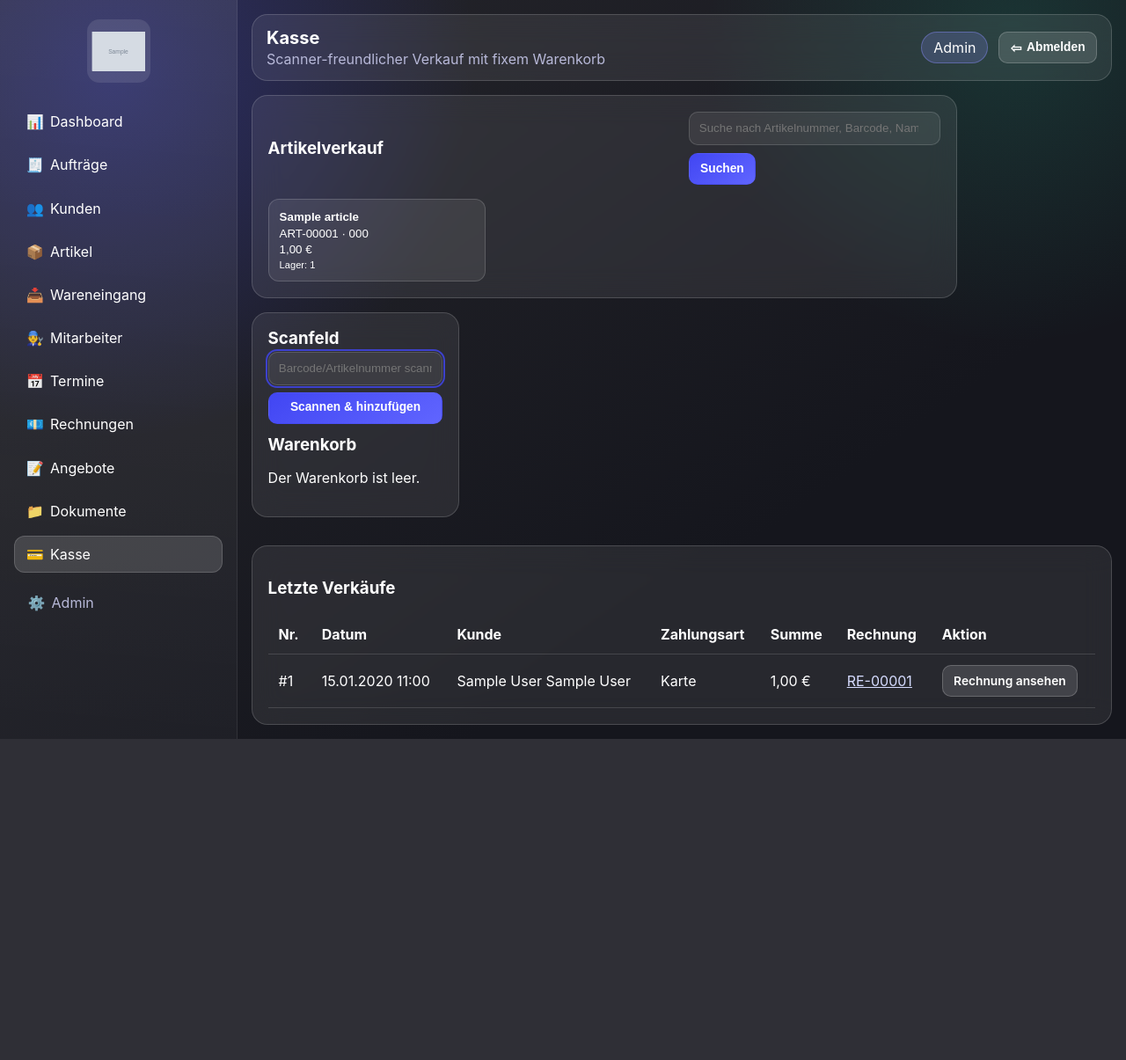
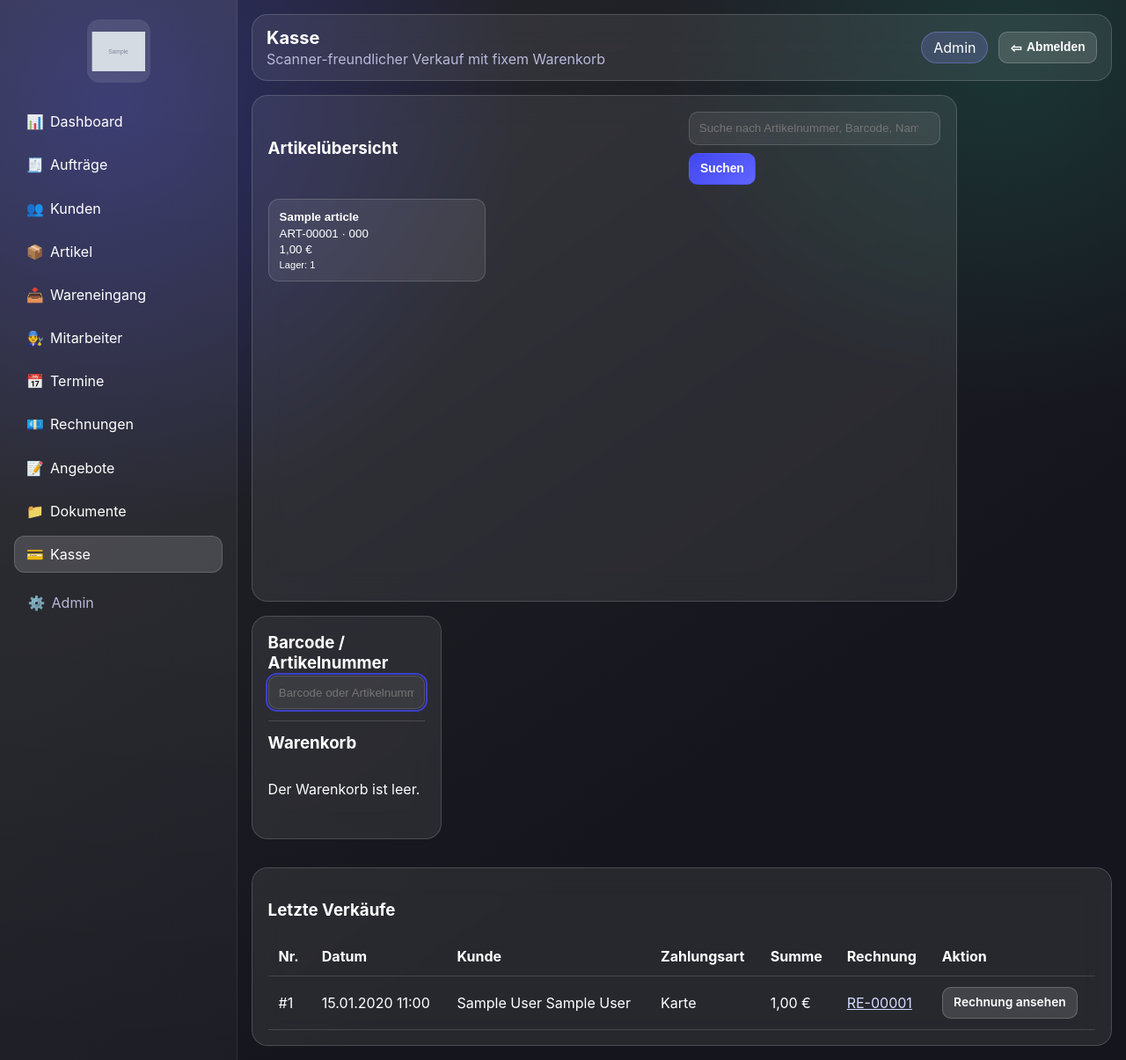
Before and after one commit to uniquetesla/urbanshine_app, a Django app: page /kasse/ in a window 1280 px wide. Shown: the whole page at 88% size. Before the commit the page ends 840 px from the top, so only its background shows below. Run offline with Django 5.2, Linux system fonts and the light colour scheme; a user stored in the database is signed in; data comes from the database, SQL or seed files in the repository; tables that the repository leaves empty hold one stand-in row (values such as "Sample post"); grey boxes marked "Sample" are stand-in pictures.

Commit message:
Redesign POS cart panel and scanner workflow

```diff
--- a/static/css/base.css
+++ b/static/css/base.css
@@ -127,16 +127,30 @@ th, td { padding: .75rem; border-bottom: 1px solid rgba(255,255,255,.14); text-a
 .receipt-overlay { position: fixed; inset:0; background: rgba(8,10,16,.55); display:none; align-items:center; justify-content:center; z-index: 1300; }
 .receipt-overlay.open { display:flex; }
 
-.pos-layout { display:grid; grid-template-columns: minmax(0,1fr) 390px; gap:1rem; align-items:start; }
-.pos-cart-panel { position: sticky; top: 1rem; max-height: calc(100vh - 2rem); overflow:auto; }
-.pos-tiles-grid { display:grid; grid-template-columns: repeat(auto-fill, minmax(200px,1fr)); gap:.75rem; }
+.pos-layout { display:grid; grid-template-columns: minmax(0,1fr) 410px; gap:1rem; align-items:start; }
+.pos-products-panel { min-height: 72vh; }
+.pos-panel-header { margin-bottom:1rem; }
+.pos-search-row { flex-wrap: wrap; }
+.pos-cart-panel { position: sticky; top: 1rem; max-height: calc(100vh - 2rem); display:grid; grid-template-rows: auto minmax(0,1fr); gap: .8rem; overflow:hidden; }
+.pos-scan-wrap { border-bottom: 1px solid rgba(255,255,255,.14); padding-bottom: .8rem; }
+.pos-scan-wrap input { width:100%; }
+.pos-cart-wrap { min-height: 0; display:grid; grid-template-rows: auto minmax(0,1fr) auto; gap:.75rem; }
+.pos-cart-header { display:flex; align-items:center; justify-content:space-between; gap:.75rem; }
+.pos-tiles-grid { display:grid; grid-template-columns: repeat(auto-fill, minmax(185px,1fr)); gap:.75rem; }
 .pos-article-tile { margin:0; }
 .pos-article-tile button { width:100%; text-align:left; border:1px solid var(--border); border-radius:12px; padding:.75rem; background:rgba(255,255,255,.08); color:var(--text); display:grid; gap:.24rem; cursor:pointer; }
 .pos-article-tile button:hover { background:rgba(255,255,255,.15); }
 .pos-article-tile button:disabled { opacity:.45; cursor:not-allowed; }
-.pos-inline-form { display:flex; gap:.35rem; align-items:center; }
-.pos-inline-form input[type="number"] { width:78px; }
+.pos-cart-items { overflow:auto; display:grid; gap:.65rem; padding-right:.2rem; }
+.pos-cart-item { border:1px solid rgba(255,255,255,.14); border-radius:12px; padding:.65rem; background:rgba(255,255,255,.03); }
+.pos-cart-item-name { margin:0; font-weight:600; }
+.pos-cart-item-price { margin:.2rem 0 .5rem; font-size:.92rem; color:var(--muted); }
+.pos-cart-item-actions { display:flex; align-items:center; gap:.4rem; }
+.pos-inline-form { margin:0; }
+.pos-qty-chip { min-width: 32px; text-align: center; font-weight: 600; }
+.pos-cart-footer { border-top:1px solid rgba(255,255,255,.14); padding-top:.75rem; display:grid; gap:.6rem; }
+.pos-total-row { margin:0; display:flex; justify-content:space-between; align-items:center; font-size:1.02rem; }
 .order-attachments-grid { display:grid; grid-template-columns: repeat(auto-fill,minmax(220px,1fr)); gap:.7rem; }
 .order-attachment-card { background: rgba(255,255,255,.05); border:1px solid rgba(255,255,255,.16); border-radius:12px; padding:.65rem; display:grid; gap:.35rem; }
 .order-attachment-card img { width:100%; height:130px; object-fit:cover; border-radius:8px; border:1px solid rgba(255,255,255,.14); }
-@media (max-width: 1080px) { .pos-layout { grid-template-columns: 1fr; } .pos-cart-panel { position: static; max-height: none; } }
+@media (max-width: 1080px) { .pos-layout { grid-template-columns: 1fr; } .pos-cart-panel { position: static; max-height: none; display:block; } .pos-cart-items { max-height: 45vh; } }
--- a/static/js/app.js
+++ b/static/js/app.js
@@ -233,48 +233,8 @@ document.addEventListener('DOMContentLoaded', () => {
         qtyInput.select();
       } catch (_error) {
         spawnToast('Wareneingang konnte nicht vorbereitet werden.', 'error');
-  }
-
-  const scanInput = document.getElementById('barcode_scan');
-  if (scanInput) {
-    const checkoutModal = document.getElementById('pos-checkout-modal');
-    const openCheckoutModalBtn = document.getElementById('pos-open-checkout-modal');
-    const closeCheckoutModalBtn = document.getElementById('pos-close-checkout-modal');
-
-    const focusScanInput = () => {
-      window.setTimeout(() => {
-        scanInput.focus();
-        scanInput.select();
-      }, 50);
-    };
-
-    focusScanInput();
-
-    if (openCheckoutModalBtn && checkoutModal) {
-      openCheckoutModalBtn.addEventListener('click', () => {
-        checkoutModal.classList.add('open');
-        checkoutModal.setAttribute('aria-hidden', 'false');
-        checkoutModal.querySelector('#customer_search')?.focus();
-      });
-    }
-
-    if (closeCheckoutModalBtn && checkoutModal) {
-      closeCheckoutModalBtn.addEventListener('click', () => {
-        checkoutModal.classList.remove('open');
-        checkoutModal.setAttribute('aria-hidden', 'true');
-        focusScanInput();
-      });
-    }
-
-    checkoutModal?.addEventListener('click', (event) => {
-      if (event.target === checkoutModal) {
-        checkoutModal.classList.remove('open');
-        checkoutModal.setAttribute('aria-hidden', 'true');
-        focusScanInput();
       }
     });
-  }
-});
 
     bookForm?.addEventListener('submit', async (event) => {
       event.preventDefault();
@@ -300,4 +260,59 @@ document.addEventListener('DOMContentLoaded', () => {
     });
   }
 
+  const posScanInput = document.getElementById('barcode_scan');
+  if (posScanInput) {
+    const posScanForm = document.getElementById('pos-scan-form');
+    const checkoutModal = document.getElementById('pos-checkout-modal');
+    const openCheckoutModalBtn = document.getElementById('pos-open-checkout-modal');
+    const closeCheckoutModalBtn = document.getElementById('pos-close-checkout-modal');
+
+    const focusScanInput = () => {
+      if (checkoutModal?.classList.contains('open')) return;
+      window.setTimeout(() => {
+        posScanInput.focus();
+        posScanInput.select();
+      }, 40);
+    };
+
+    focusScanInput();
+
+    posScanForm?.addEventListener('submit', () => {
+      posScanInput.value = posScanInput.value.trim();
+    });
+
+    document.addEventListener('click', (event) => {
+      if (checkoutModal?.classList.contains('open')) return;
+      const clickedInteractive = event.target.closest('input, select, textarea, button, a');
+      if (!clickedInteractive || clickedInteractive.closest('.pos-cart-panel') || clickedInteractive.closest('.pos-products-panel')) {
+        focusScanInput();
+      }
+    });
+
+    if (openCheckoutModalBtn && checkoutModal) {
+      openCheckoutModalBtn.addEventListener('click', () => {
+        checkoutModal.classList.add('open');
+        checkoutModal.setAttribute('aria-hidden', 'false');
+        checkoutModal.querySelector('#customer_search')?.focus();
+      });
+    }
+
+    if (closeCheckoutModalBtn && checkoutModal) {
+      closeCheckoutModalBtn.addEventListener('click', () => {
+        checkoutModal.classList.remove('open');
+        checkoutModal.setAttribute('aria-hidden', 'true');
+        focusScanInput();
+      });
+    }
+
+    checkoutModal?.addEventListener('click', (event) => {
+      if (event.target === checkoutModal) {
+        checkoutModal.classList.remove('open');
+        checkoutModal.setAttribute('aria-hidden', 'true');
+        focusScanInput();
+      }
+    });
+
+    window.addEventListener('pageshow', focusScanInput);
+  }
 });
--- a/templates/checkout/pos.html
+++ b/templates/checkout/pos.html
@@ -4,11 +4,11 @@
 {% block page_subtitle %}Scanner-freundlicher Verkauf mit fixem Warenkorb{% endblock %}
 {% block content %}
 <section class="pos-layout">
-    <div class="glass-card panel full">
-        <div class="panel-heading" style="margin-bottom:1rem;">
-            <h3>Artikelverkauf</h3>
-            <form method="get" class="button-row">
-                <input type="search" name="q" value="{{ query }}" placeholder="Suche nach Artikelnummer, Barcode, Name, Kategorie oder Beschreibung">
+    <div class="glass-card panel full pos-products-panel">
+        <div class="panel-heading pos-panel-header">
+            <h3>Artikelübersicht</h3>
+            <form method="get" class="button-row pos-search-row">
+                <input type="search" name="q" value="{{ query }}" placeholder="Suche nach Artikelnummer, Barcode, Name, Kategorie oder Beschreibung" aria-label="Artikel suchen">
                 <button class="btn" type="submit">Suchen</button>
                 {% if query %}
                     <a class="btn btn-secondary" href="{% url 'checkout:pos' %}">Zurücksetzen</a>
@@ -26,7 +26,7 @@
                     <button type="submit" {% if article.lagerbestand == 0 %}disabled{% endif %}>
                         <strong>{{ article.name }}</strong>
                         <span>{{ article.formatted_artikelnummer }}{% if article.barcode %} · {{ article.barcode }}{% endif %}</span>
-                        <span>{{ article.preis }} €</span>
+                        <span>{{ article.preis|floatformat:2 }} €</span>
                         <small>Lager: {{ article.lagerbestand }}</small>
                     </button>
                 </form>
@@ -36,57 +36,61 @@
         </div>
     </div>
 
-    <aside class="glass-card quick-actions pos-cart-panel">
-        <div>
-            <h3>Scanfeld</h3>
+    <aside class="glass-card quick-actions pos-cart-panel" aria-label="Warenkorb">
+        <div class="pos-scan-wrap">
+            <h3>Barcode / Artikelnummer</h3>
             <form method="post" id="pos-scan-form">
                 {% csrf_token %}
                 <input type="hidden" name="action" value="scan">
-                <input id="barcode_scan" type="text" name="barcode" placeholder="Barcode/Artikelnummer scannen" autocomplete="off" autofocus>
-                <button class="btn btn-touch" type="submit" style="width:100%;margin-top:.5rem;">Scannen &amp; hinzufügen</button>
+                <input id="barcode_scan" type="text" name="barcode" placeholder="Barcode oder Artikelnummer scannen" autocomplete="off" autofocus>
             </form>
         </div>
 
-        <div>
+        <div class="pos-cart-wrap">
+            <div class="pos-cart-header">
                 <h3>Warenkorb</h3>
                 {% if cart_items %}
-                <div class="table-wrap">
-                    <table>
-                        <thead>
-                            <tr><th>Artikel</th><th>Menge</th><th>Einzelpreis</th><th>Summe</th><th></th></tr>
-                        </thead>
-                        <tbody>
+                    <a class="btn btn-secondary btn-compact" href="{% url 'checkout:pos' %}?clear=1">Leeren</a>
+                {% endif %}
+            </div>
+
+            {% if cart_items %}
+                <div class="pos-cart-items" aria-live="polite">
                     {% for item in cart_items %}
-                            <tr>
-                                <td>{{ item.article.name }}</td>
-                                <td>
+                        <article class="pos-cart-item">
+                            <p class="pos-cart-item-name">{{ item.article.name }}</p>
+                            <p class="pos-cart-item-price">{{ item.quantity }} × {{ item.article.preis|floatformat:2 }} € = {{ item.line_total|floatformat:2 }} €</p>
+                            <div class="pos-cart-item-actions">
                                 <form method="post" class="pos-inline-form">
                                     {% csrf_token %}
                                     <input type="hidden" name="action" value="update">
                                     <input type="hidden" name="article_id" value="{{ item.article.id }}">
-                                        <input type="number" name="quantity" min="0" value="{{ item.quantity }}">
-                                        <button class="btn btn-secondary btn-compact" type="submit">OK</button>
+                                    <input type="hidden" name="quantity" value="{{ item.quantity|add:-1 }}">
+                                    <button class="btn btn-secondary btn-compact action-icon" type="submit" aria-label="Menge reduzieren">−</button>
                                 </form>
-                                </td>
-                                <td>{{ item.article.preis }} €</td>
-                                <td>{{ item.line_total }} €</td>
-                                <td>
-                                    <form method="post">
+                                <span class="pos-qty-chip">{{ item.quantity }}</span>
+                                <form method="post" class="pos-inline-form">
+                                    {% csrf_token %}
+                                    <input type="hidden" name="action" value="update">
+                                    <input type="hidden" name="article_id" value="{{ item.article.id }}">
+                                    <input type="hidden" name="quantity" value="{{ item.quantity|add:1 }}">
+                                    <button class="btn btn-secondary btn-compact action-icon" type="submit" aria-label="Menge erhöhen">+</button>
+                                </form>
+                                <form method="post" class="pos-inline-form">
                                     {% csrf_token %}
                                     <input type="hidden" name="action" value="remove">
                                     <input type="hidden" name="article_id" value="{{ item.article.id }}">
-                                        <button class="btn btn-danger btn-compact" type="submit">✕</button>
+                                    <button class="btn btn-danger btn-compact action-icon" type="submit" aria-label="Artikel entfernen">✕</button>
                                 </form>
-                                </td>
-                            </tr>
+                            </div>
+                        </article>
                     {% endfor %}
-                        </tbody>
-                    </table>
                 </div>
-                <p><strong>Gesamtsumme: {{ cart_total }} €</strong></p>
 
-                <button class="btn" type="button" id="pos-open-checkout-modal" style="width:100%;">Verkauf abschließen</button>
-                <a class="btn btn-secondary" href="{% url 'checkout:pos' %}?clear=1">Warenkorb leeren</a>
+                <div class="pos-cart-footer">
+                    <p class="pos-total-row"><span>Gesamtsumme</span><strong>{{ cart_total|floatformat:2 }} €</strong></p>
+                    <button class="btn" type="button" id="pos-open-checkout-modal">Verkauf abschließen</button>
+                </div>
             {% else %}
                 <p>Der Warenkorb ist leer.</p>
             {% endif %}
@@ -126,7 +130,7 @@
                 <td>{{ sale.created_at|date:"d.m.Y H:i" }}</td>
                 <td>{{ sale.kunde.vorname }} {{ sale.kunde.nachname }}</td>
                 <td>{{ sale.get_zahlungsart_display }}</td>
-                <td>{{ sale.gesamtbetrag }} €</td>
+                <td>{{ sale.gesamtbetrag|floatformat:2 }} €</td>
                 <td>{% if invoice %}<a href="{% url 'invoices:invoice_detail' invoice.pk %}">{{ invoice.formatted_rechnungsnummer }}</a>{% else %}<span style="opacity:.75;">Automatisch bei Verkauf mit Kunde</span>{% endif %}</td>
                 <td>{% if invoice %}<a class="btn btn-secondary" href="{% url 'invoices:invoice_detail' invoice.pk %}">Rechnung ansehen</a>{% else %}<form method="post" class="action-form" action="{% url 'checkout:sale_create_invoice' sale.pk %}">{% csrf_token %}<button class="btn btn-success" type="submit">Manuell erstellen</button></form>{% endif %}</td>
             </tr>
```
Lines whose indentation alone changed are shown as unchanged.
